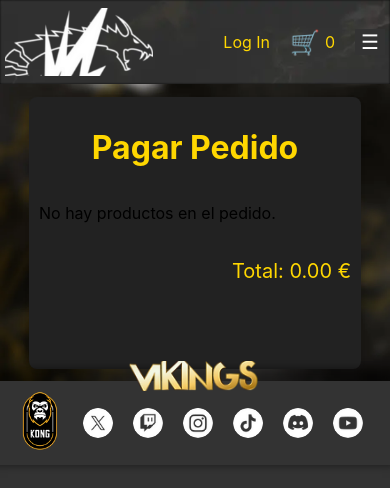
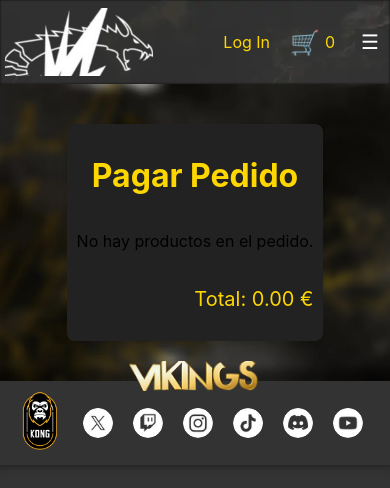
Before and after one commit to rupi014/vikings-frontend, a React (Create React App) app: page /pago2 in a window 390 px wide. Shown: the top 488 px of the page. Built offline with nearby package versions, Linux system fonts and the light colour scheme.

Commit message:
payment style fixed

```diff
--- a/src/pages/page-styles/pago2.css
+++ /dev/null
@@ -1,153 +0,0 @@
-.pago-page {
-    display: flex;
-    justify-content: center;
-    align-items: center;
-    height: 100%;
-    background-image: url('../../assets/images/fondos/contact-fondo.webp');
-    background-size: cover;
-    background-position: center;
-}
-
-.pago-container {
-    max-width: 800px;
-    margin: 0 auto;
-    padding: 20px;
-    background-color: #222;
-    border-radius: 8px;
-    box-shadow: 0 2px 4px rgba(0, 0, 0, 0.1);
-}
-
-h1 {
-    text-align: center;
-    color: #ffd700;
-    margin-bottom: 20px;
-}
-
-.resumen-pedido {
-    display: flex;
-    flex-direction: column;
-    gap: 15px;
-}
-
-.producto-resumen {
-    display: flex;
-    align-items: center;
-    padding: 10px;
-    background-color: #fff;
-    border-radius: 8px;
-    box-shadow: 0 1px 3px rgba(0, 0, 0, 0.1);
-}
-
-.producto-resumen-imagen {
-    width: 80px;
-    height: 80px;
-    object-fit: cover;
-    border-radius: 8px;
-    margin-right: 15px;
-}
-
-.producto-resumen-nombre {
-    font-size: 18px;
-    color: #333;
-    flex: 1;
-}
-
-.producto-resumen-precio,
-.producto-resumen-talla,
-.producto-resumen-cantidad {
-    font-size: 16px;
-    color: #666;
-    margin: 0 10px;
-}
-
-.pago-total {
-    text-align: right;
-    font-size: 20px;
-    color: #ffd700;
-    margin-top: 20px;
-}
-
-.pagar-boton {
-    display: block;
-    width: 100%;
-    padding: 12px;
-    background-color: #007bff;
-    color: #fff;
-    border: none;
-    border-radius: 8px;
-    font-size: 16px;
-    cursor: pointer;
-    text-align: center;
-    margin-top: 20px;
-    transition: background-color 0.3s ease;
-}
-
-.pagar-boton:hover {
-    background-color: #0056b3;
-}
-
-/* Media Queries */
-@media (max-width: 768px) {
-
-    .pago-page {
-        height: auto;
-    }
-
-    .pago-container {
-        height: 85%;
-        width: 80%;
-    }
-
-    .producto-resumen {
-        flex-direction: column;
-        align-items: flex-start;
-    }
-
-    .producto-resumen-imagen {
-        margin-right: 0;
-        margin-bottom: 10px;
-    }
-
-    .producto-resumen-nombre {
-        font-size: 16px;
-    }
-
-    .producto-resumen-precio,
-    .producto-resumen-talla,
-    .producto-resumen-cantidad {
-        font-size: 14px;
-    }
-}
-
-@media (max-width: 480px) {
-
-    .pago-page {
-        height: auto;
-    }
-
-    .pago-container {
-        padding: 10px;
-        margin: 40px 0;
-    }
-
-    .producto-resumen {
-        display: flex;
-        flex-direction: column;
-        align-items: center;
-    }
-
-    .producto-resumen-nombre {
-        font-size: 14px;
-    }
-
-    .producto-resumen-precio,
-    .producto-resumen-talla,
-    .producto-resumen-cantidad {
-        font-size: 12px;
-    }
-
-    .pagar-boton {
-        padding: 10px;
-        font-size: 14px;
-    }
-}
--- a/src/pages/pago2.js
+++ b/src/pages/pago2.js
@@ -2,7 +2,7 @@ import React, { useEffect, useState } from 'react';
 import { PayPalScriptProvider, PayPalButtons } from '@paypal/react-paypal-js';
 import { useLocation } from 'react-router-dom';
 import axios from 'axios';
-import './page-styles/pago2.css';
+import './page-styles/pago.css';
 
 const Pago2 = () => {
   const location = useLocation();
```
